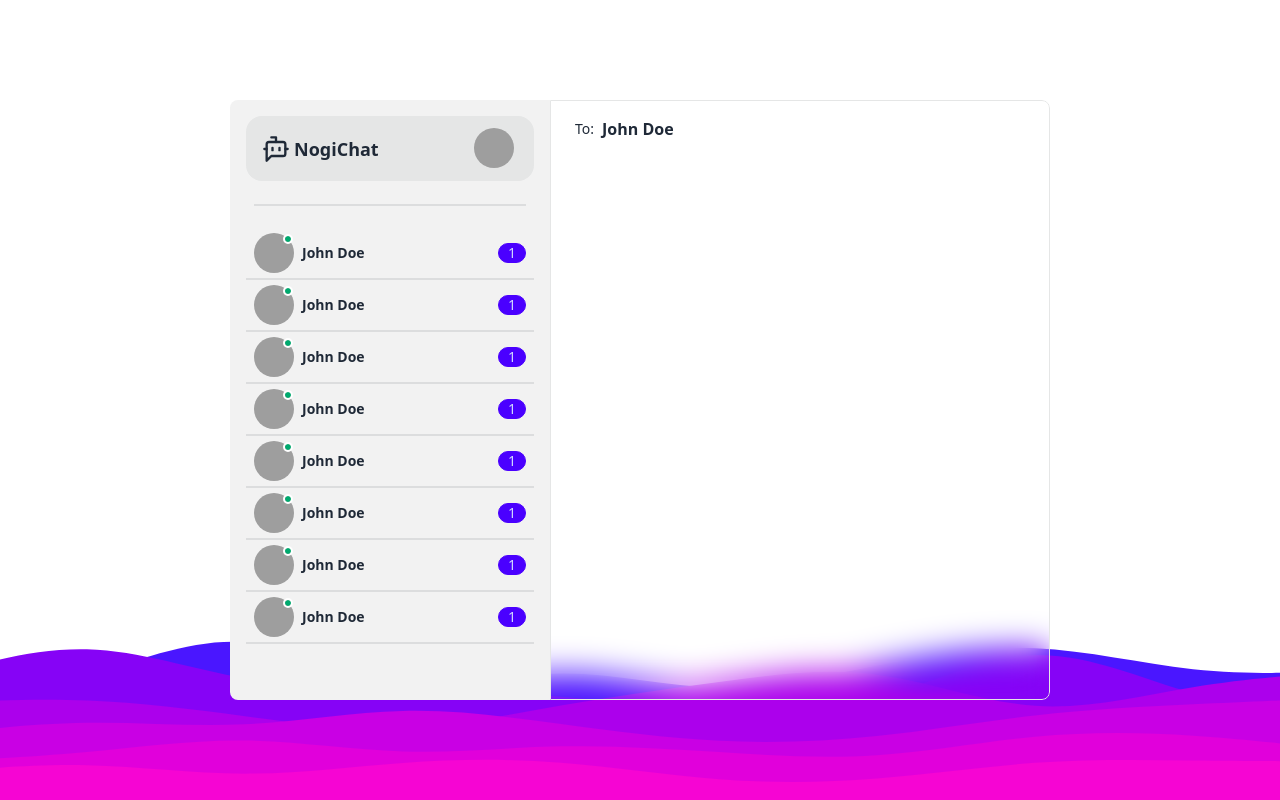
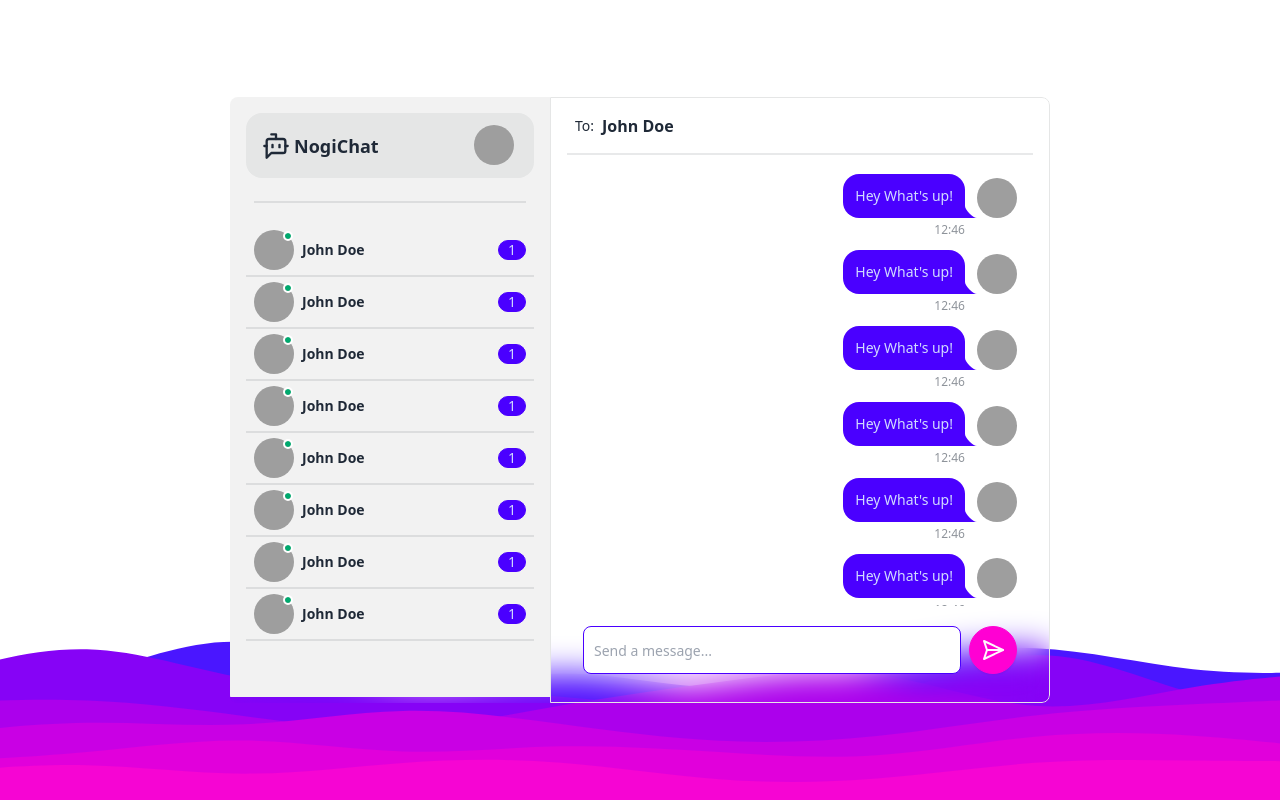
Before and after one commit to Nogiback/NogiChat-App, a React (Vite) app in the folder frontend/: page / in a window 1280 px wide. Built offline with nearby package versions, Linux system fonts and the light colour scheme; grey boxes are pictures that could not be loaded.

Commit message:
Adding messages and message input components

```diff
--- a/frontend/src/components/ChatContainer.tsx
+++ b/frontend/src/components/ChatContainer.tsx
@@ -1,31 +1,42 @@
 import React from 'react';
+import { BotMessageSquare } from 'lucide-react';
+import SidebarMenuIcon from './SidebarMenuIcon';
+import Messages from './Messages';
+import MessageInput from './MessageInput';
 
 export default function ChatContainer() {
+  const noChatSelected = false;
+
   return (
-    <div className='min-w-[400px] sm:min-w-[500px] flex flex-col border md:rounded-l-none rounded-lg border-base-300 p-4'>
-      <div className='flex items-center gap-2'>
-        <div className='drawer-content'>
-          <label
-            htmlFor='my-drawer-2'
-            className='btn btn-primary btn-sm md:hidden'
-          >
-            <svg
-              xmlns='http://www.w3.org/2000/svg'
-              fill='none'
-              viewBox='0 0 24 24'
-              className='inline-block w-6 h-6 stroke-current'
-            >
-              <path
-                strokeLinecap='round'
-                strokeLinejoin='round'
-                strokeWidth='2'
-                d='M4 6h16M4 12h16M4 18h16'
-              ></path>
-            </svg>
-          </label>
-        </div>
-        <span className='label-text'>To: </span>
-        <span className='font-bold'>John Doe</span>
+    <div className='min-w-[400px] sm:min-w-[500px] flex flex-col border md:rounded-l-none rounded-lg border-base-300 p-4 gap-2'>
+      {noChatSelected ? (
+        <>
+          <SidebarMenuIcon />
+          <WelcomeMessage />
+        </>
+      ) : (
+        <>
+          <div className='flex items-center gap-2'>
+            <SidebarMenuIcon />
+            <span className='label-text'>To: </span>
+            <span className='font-bold'>John Doe</span>
+          </div>
+          <div className='divider m-0'></div>
+          <Messages />
+          <MessageInput />
+        </>
+      )}
+    </div>
+  );
+}
+
+function WelcomeMessage() {
+  return (
+    <div className='flex items-center justify-center w-full h-full'>
+      <div className='flex flex-col items-center gap-4 px-4 text-center sm:text-lg md:text-xl font-semibold'>
+        <p>Welcome John Doe!</p>
+        <p>Select a user to start chatting!</p>
+        <BotMessageSquare size={46} />
       </div>
     </div>
   );
--- /dev/null
+++ b/frontend/src/components/Message.tsx
@@ -0,0 +1,18 @@
+import React from 'react';
+
+export default function Message() {
+  return (
+    <div className='chat chat-end text-sm'>
+      <div className='chat-image avatar'>
+        <div className='w-10 rounded-full'>
+          <img
+            alt='user profile picture'
+            src='https://ui-avatars.com/api/?background=random'
+          ></img>
+        </div>
+      </div>
+      <div className='chat-bubble chat-bubble-primary p-3'>Hey What's up!</div>
+      <div className='chat-footer opacity-50 text-xs py-1'>12:46</div>
+    </div>
+  );
+}
--- /dev/null
+++ b/frontend/src/components/MessageInput.tsx
@@ -0,0 +1,22 @@
+import React from 'react';
+import { SendHorizontal } from 'lucide-react';
+
+export default function MessageInput() {
+  return (
+    <form className='px-4 my-3'>
+      <div className='w-full flex gap-2'>
+        <input
+          type='text'
+          className='input input-bordered input-primary text-sm rounded-lg block w-full p-2.5'
+          placeholder='Send a message...'
+        ></input>
+        <button
+          type='submit'
+          className='flex items-center btn btn-secondary btn-circle'
+        >
+          <SendHorizontal />
+        </button>
+      </div>
+    </form>
+  );
+}
--- /dev/null
+++ b/frontend/src/components/Messages.tsx
@@ -0,0 +1,20 @@
+import React from 'react';
+import Message from './Message';
+
+export default function Messages() {
+  return (
+    <div className='px-4 flex flex-col overflow-auto max-h-[436px]'>
+      <Message />
+      <Message />
+      <Message />
+      <Message />
+      <Message />
+      <Message />
+      <Message />
+      <Message />
+      <Message />
+      <Message />
+      <Message />
+    </div>
+  );
+}
--- a/frontend/src/components/Sidebar.tsx
+++ b/frontend/src/components/Sidebar.tsx
@@ -4,7 +4,7 @@ import UserList from './UserList';
 
 export default function Sidebar() {
   return (
-    <div className='drawer md:drawer-open'>
+    <div className='drawer md:drawer-open z-10'>
       <input id='my-drawer-2' type='checkbox' className='drawer-toggle' />
       <div className='drawer-side h-[600px] overflow-auto'>
         <label
--- /dev/null
+++ b/frontend/src/components/SidebarMenuIcon.tsx
@@ -0,0 +1,23 @@
+import React from 'react';
+
+export default function SidebarMenuIcon() {
+  return (
+    <div className='drawer-content'>
+      <label htmlFor='my-drawer-2' className='btn btn-primary btn-sm md:hidden'>
+        <svg
+          xmlns='http://www.w3.org/2000/svg'
+          fill='none'
+          viewBox='0 0 24 24'
+          className='inline-block w-6 h-6 stroke-current'
+        >
+          <path
+            strokeLinecap='round'
+            strokeLinejoin='round'
+            strokeWidth='2'
+            d='M4 6h16M4 12h16M4 18h16'
+          ></path>
+        </svg>
+      </label>
+    </div>
+  );
+}
```
